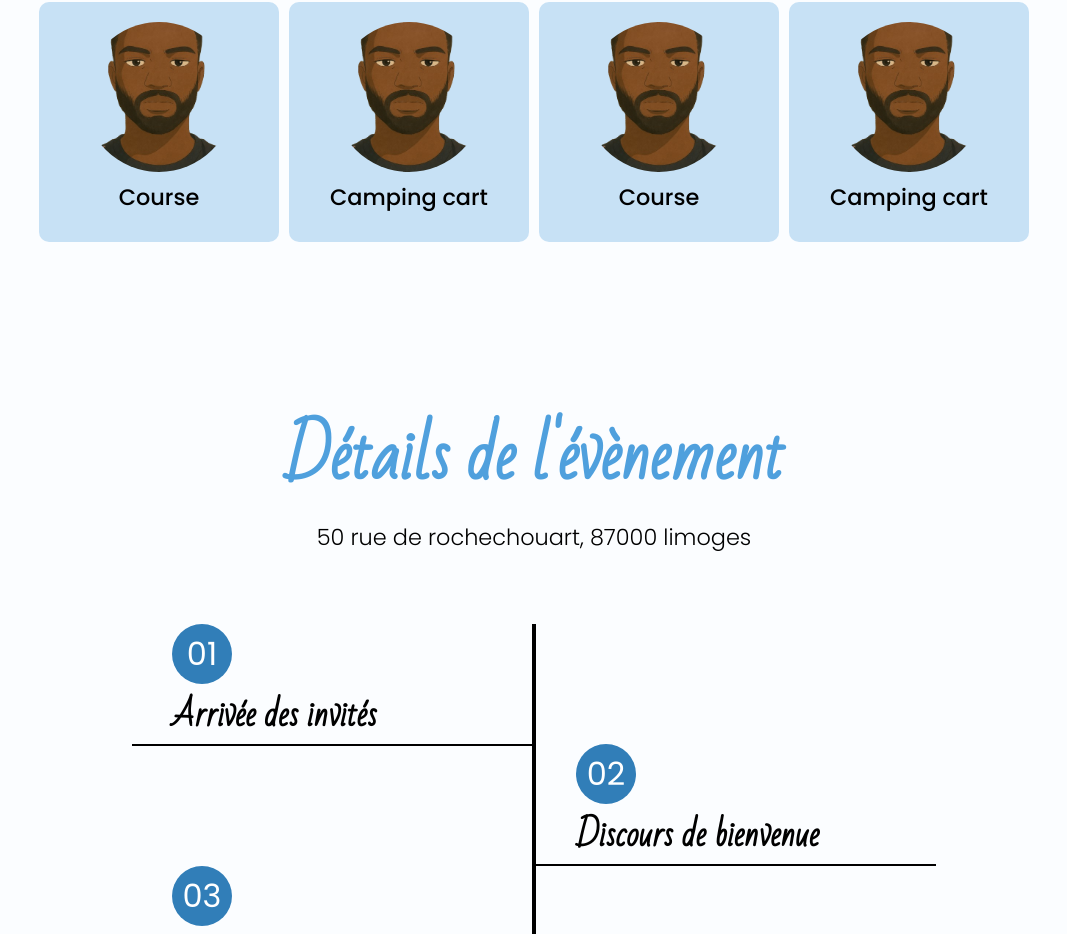
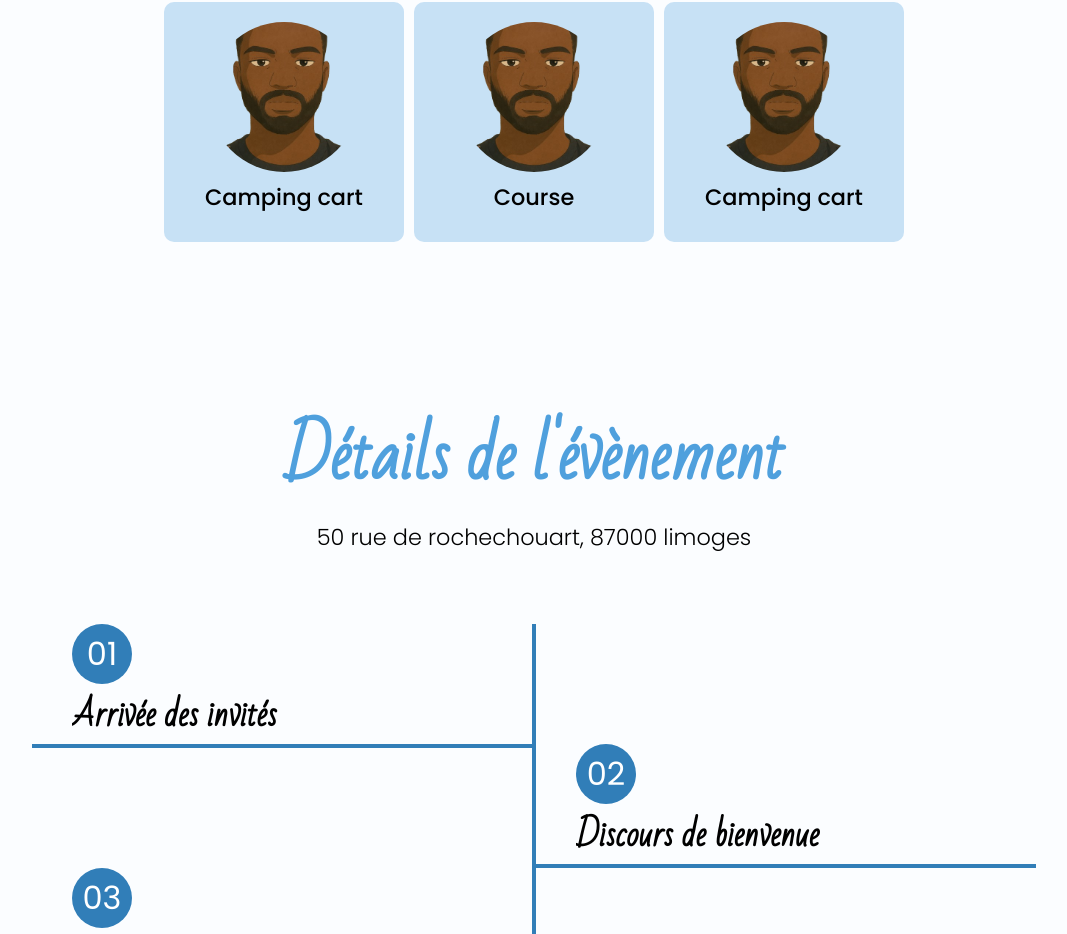
Before and after one commit to brelnosse/birthday, a React (Create React App) app: page / in a window 1280 px wide. Shown: the part 1256-2190 px from the top of the page, without its empty margins (106-1173 px from the left). Built offline with nearby package versions, Linux system fonts and the light colour scheme; a web font is replaced by a local one.

Commit message:
Add: animation on scroll on the component EventsTree

```diff
--- a/package.json
+++ b/package.json
@@ -15,6 +15,7 @@
     "@types/node": "^16.18.126",
     "@types/react": "^19.2.5",
     "@types/react-dom": "^19.2.3",
+    "animate.css": "^4.1.1",
     "react": "^19.2.0",
     "react-dom": "^19.2.0",
     "react-router-dom": "^7.9.6",
--- a/src/assets/style/activities.css
+++ b/src/assets/style/activities.css
@@ -2,7 +2,7 @@
     flex: 1;
     display: inline-grid;
     justify-self: center;
-    grid-template-columns: repeat(4, 250px);
+    grid-template-columns: repeat(3, 250px);
     grid-template-rows: repeat(2, 200px);
     justify-content: center;
     align-content: center;
--- a/src/assets/style/eventsTree.css
+++ b/src/assets/style/eventsTree.css
@@ -18,11 +18,11 @@
 }
 .branch{
     border: none;
-    width: calc(400px - 40px);
+    width: calc(500px - 40px);
     height: 100px;
     padding-left: 40px;
     background-color: transparent;
-    border-bottom: 2px solid black;
+    border-bottom: 4px solid var(--primary-dark-color);
     padding-bottom: 20px;
 }
 .branch span{
@@ -43,12 +43,12 @@
 }
 .col1 #branch{
     border-right-width: 4px;
-    border-right-color: black;
+    border-right-color: var(--primary-dark-color);
     border-right-style: solid;
 }
 .col1 .branch{
     border-right-width: 4px;
-    border-right-color: black;
+    border-right-color: var(--primary-dark-color);
     border-right-style: solid;
 }
 .col2 .branch{
--- a/src/components/EventsTree.tsx
+++ b/src/components/EventsTree.tsx
@@ -1,4 +1,7 @@
+import { useEffect, useRef } from 'react';
 import '../assets/style/eventsTree.css';
+import 'animate.css';
+
 type EventsTreeProps = {
     branches: Array<string>;
 };
@@ -18,7 +21,7 @@ export default function EventsTree({branches}: EventsTreeProps){
     );
 }
 
-const Branches= ({list}:{list: Array<string>}) =>{
+const Branches = ({list}:{list: Array<string>}) =>{
     let col1:Array<ColumnProps> = [];
     let col2:Array<ColumnProps> = [];
 
@@ -34,31 +37,60 @@ const Branches= ({list}:{list: Array<string>}) =>{
     return (
         <>
             <div className="col1">
-                {col1.map((el: ColumnProps, i:number) =>
-                    (el.key === -1) ?
-                    (
-                        <div id="branch"></div>
-                    ): (
-                        <div className="branch" key={'col1-branch-'+el.value+''+i}>
-                            <span className='b-num'>{(el.key+1)%10 === (el.key+1) ? '0'+(el.key+1) : el.key}</span>
-                            <h4>{el.value}</h4>
-                        </div>
+                {
+                    col1.map((el: ColumnProps, i: number) =>
+                        (el.key === -1) ?
+                        <div id="branch" key={'branch-'+el.value+''+i}></div> :
+                        <Col colId={1} child={el} key={'col1-branch-'+el.value+''+i}/>
                     )
-                )}
+                }
             </div>
             <div className="col2">
-                {col2.map((el: ColumnProps, i:number) =>
-                    (el.key === -1) ?
-                    (
-                        <div id="branch"></div>
-                    ): (
-                        <div className="branch" key={'col2-branch-'+el.value+''+i}>
-                            <span className='b-num'>{(el.key+1)%10 === (el.key+1) ? '0'+(el.key+1) : el.key}</span>
-                            <h4>{el.value}</h4>
-                        </div>
+                {
+                    col2.map((el: ColumnProps, i: number) =>
+                        (el.key === -1) ?
+                        <div id="branch" key={'branch-'+el.value+''+i}></div> :
+                        <Col colId={2} child={el} key={'col2-branch-'+el.value+''+i}/>
                     )
-                )}
+                }
             </div>
         </>
     );
 }
+
+const Col = ({colId, child}:{colId: number; child:  ColumnProps}) =>{
+    const line = useRef<HTMLDivElement>(null);
+    useEffect(()=>{
+        let node = line.current;
+        const observer = new IntersectionObserver(entries =>{
+            if(entries[0].isIntersecting){
+                line.current?.classList.add("animate__animated");
+                if(colId === 1){
+                    line.current?.classList.add("animate__fadeInLeft");
+                }else{
+                    line.current?.classList.add("animate__fadeInRight");
+                }
+            }else{
+                line.current?.classList.remove("animate__animated");
+                if(colId === 1){
+                    line.current?.classList.remove("animate__fadeInLeft");
+                }else{
+                    line.current?.classList.remove("animate__fadeInRight");
+                }
+            }
+        })
+        if(node) observer.observe(node);
+        return ()=>{
+            if(node) observer.unobserve(node)
+            observer.disconnect()
+        }
+    }, [colId]);
+    return (
+        <div className="branch">
+            <span className='b-num'>{(child.key+1)%10 === (child.key+1) ? '0'+(child.key+1) : child.key}</span>
+            <h4 style={{overflow: 'hidden'}}>
+                <p ref={line} style={{opacity: 0}}>{child.value}</p>
+            </h4>
+        </div>
+    );
+}
--- a/src/pages/Home.tsx
+++ b/src/pages/Home.tsx
@@ -55,14 +55,6 @@ export default function Home(){
                     <Activities
                         activities={[
                             {
-                                image: moi,
-                                title: 'Course'
-                            },
-                            {
-                                image: moi,
-                                title: 'Camping cart'
-                            },
-                                                    {
                                 image: moi,
                                 title: 'Course'
                             },
```
Also changed, not shown: 1 other file (tests, documents, lock files or other folders).
